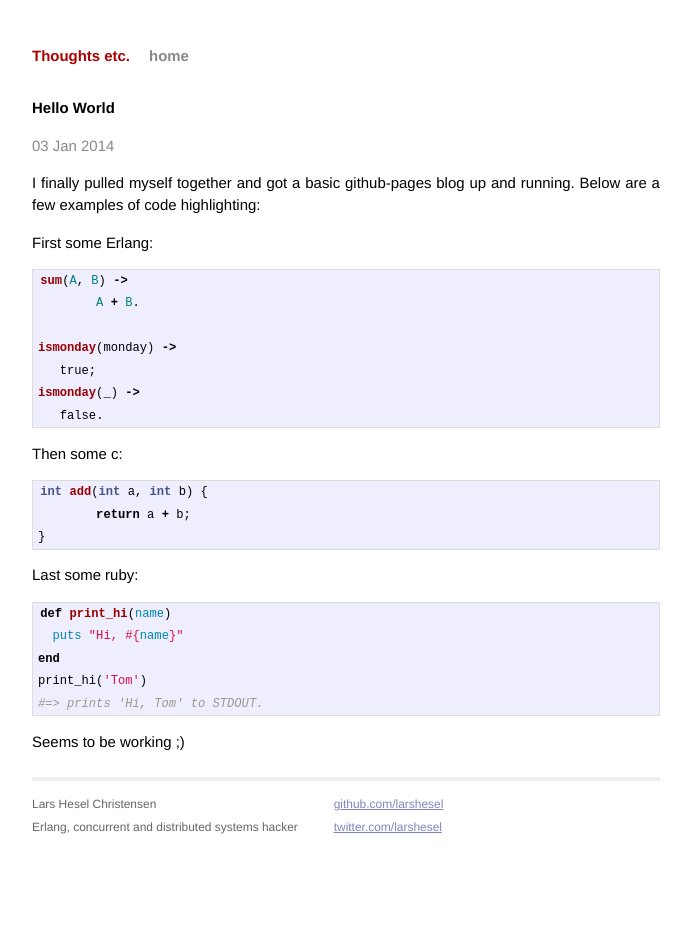
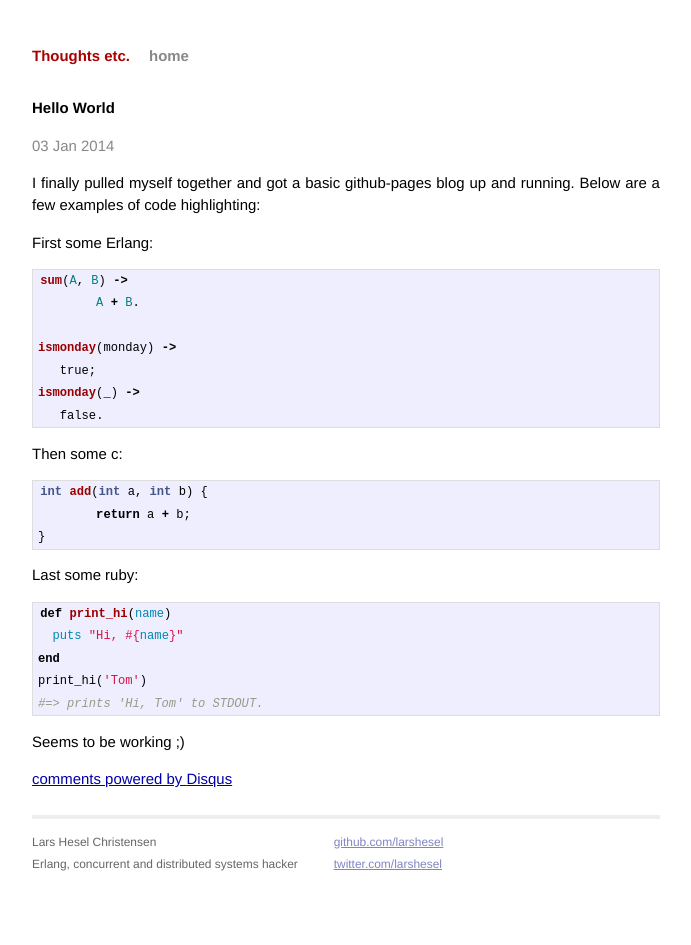
Before and after one commit to larshesel/larshesel.github.com, a Jekyll site: the page built from _posts/2014-01-03-hello-world.markdown, in a window 1280 px wide. Shown: the whole page, without its empty margins (294-985 px from the left). Built offline with Jekyll 4.4.1, drawn with Linux system fonts in a browser that asks for light colours; Markdown is read by kramdown in place of the engine named in the settings; comment, search, counter and statistics services are not loaded; part of the change alters nothing that is shown.

Commit message:
Add disqus blog comments.

```diff
--- /dev/null
+++ b/_includes/disqus.html
@@ -0,0 +1,14 @@
+    <div id="disqus_thread"></div>
+    <script type="text/javascript">
+        /* * * CONFIGURATION VARIABLES: EDIT BEFORE PASTING INTO YOUR WEBPAGE * * */
+        var disqus_shortname = 'larsheseldk'; // required: replace example with your forum shortname
+
+        /* * * DON'T EDIT BELOW THIS LINE * * */
+        (function() {
+            var dsq = document.createElement('script'); dsq.type = 'text/javascript'; dsq.async = true;
+            dsq.src = '//' + disqus_shortname + '.disqus.com/embed.js';
+            (document.getElementsByTagName('head')[0] || document.getElementsByTagName('body')[0]).appendChild(dsq);
+        })();
+    </script>
+    <noscript>Please enable JavaScript to view the <a href="http://disqus.com/?ref_noscript">comments powered by Disqus.</a></noscript>
+    <a href="http://disqus.com" class="dsq-brlink">comments powered by <span class="logo-disqus">Disqus</span></a>
--- a/_layouts/post.html
+++ b/_layouts/post.html
@@ -6,4 +6,6 @@ layout: default
 
 <div class="post">
 {{ content }}
+
 </div>
+{% include disqus.html %}
```
